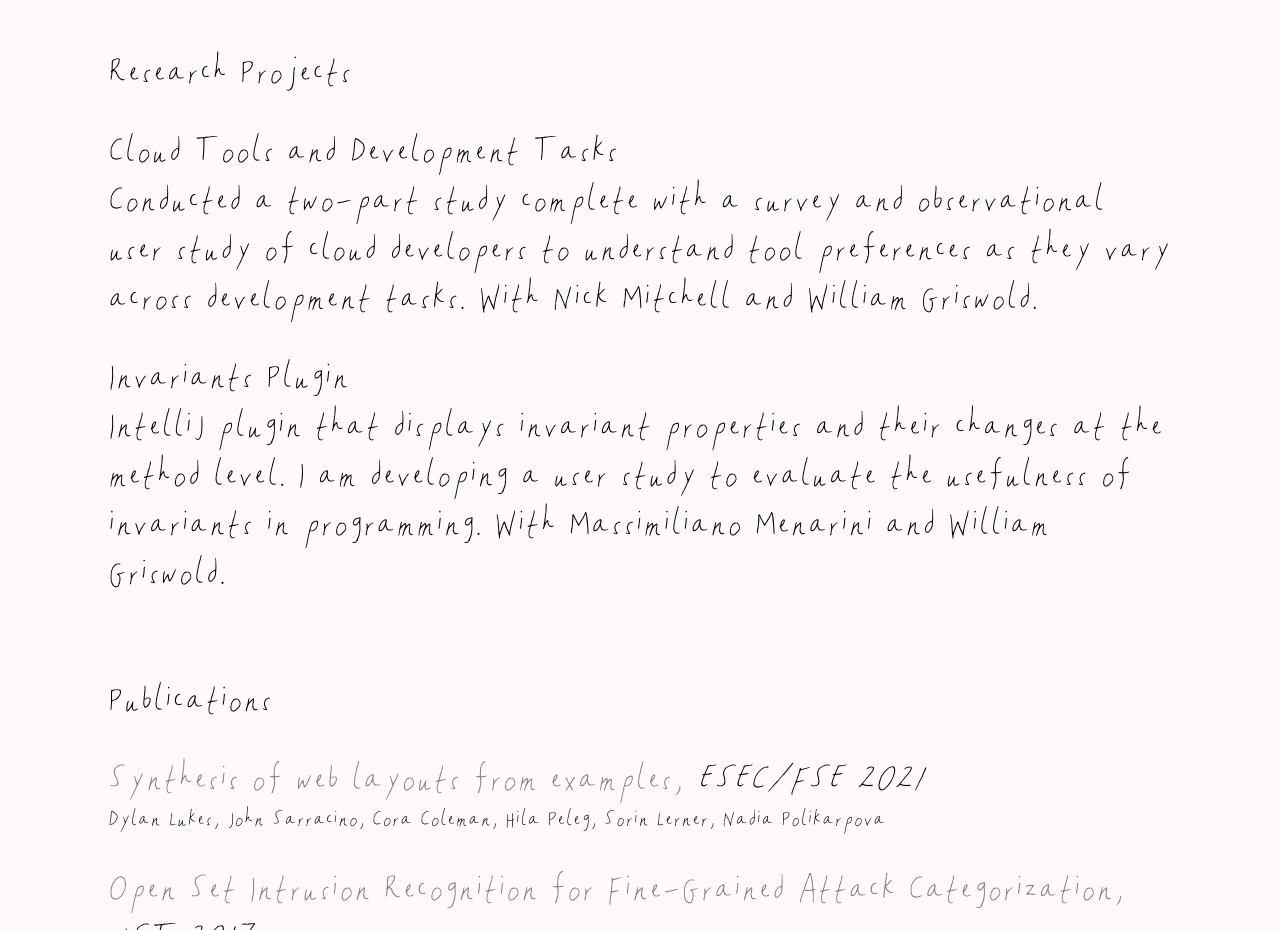
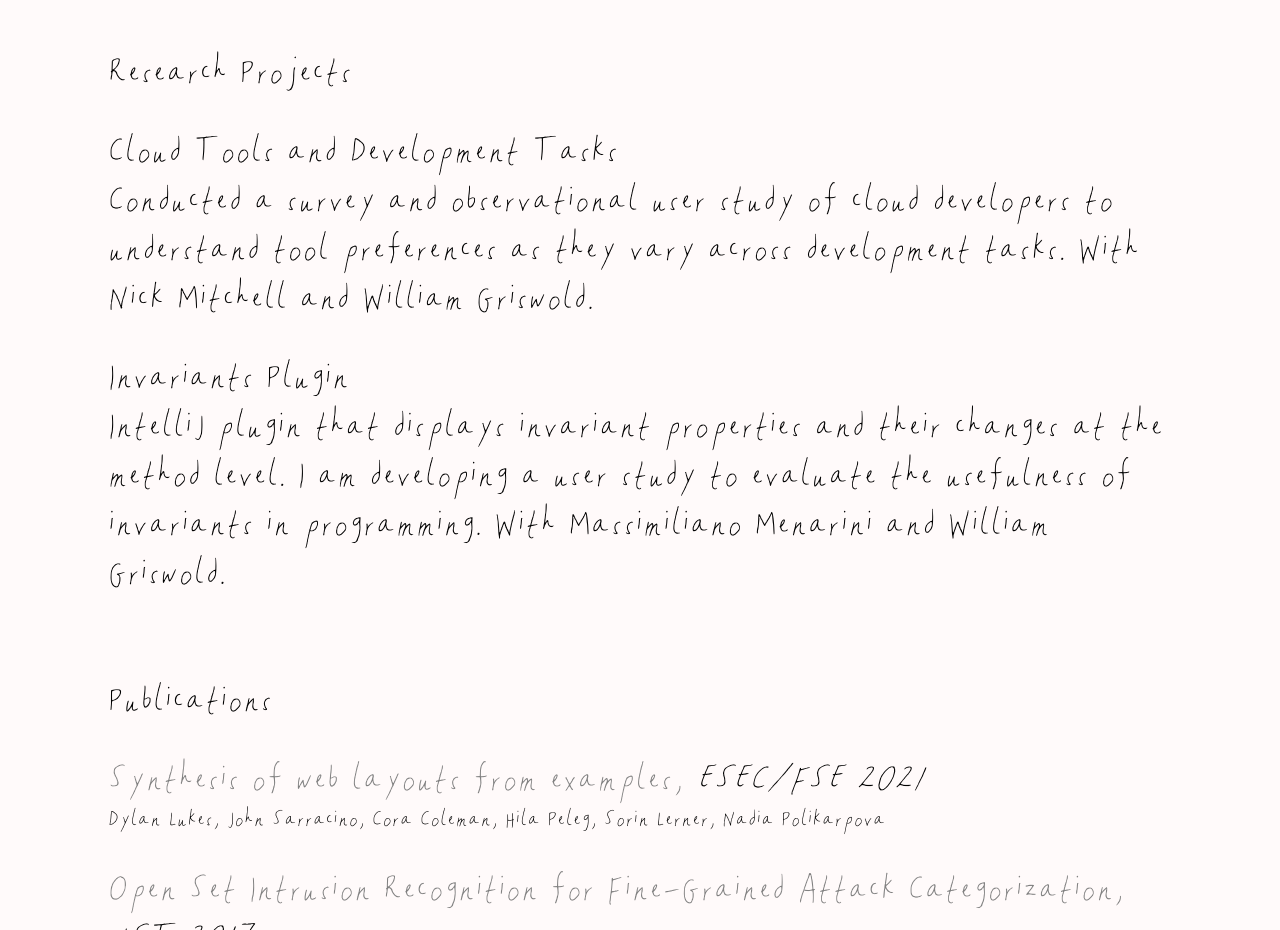
Before and after one commit to algebrot/algebrot.github.io, a website: page index.html in a window 1280 px wide. Shown: the part 960-1890 px from the top of the page. Drawn offline with Linux system fonts and the light colour scheme.

Commit message:
Update index.html

```diff
--- a/index.html
+++ b/index.html
@@ -33,7 +33,7 @@
       <p><font size="+8">Research Projects</font></p>
         <p><font size="+4">Cloud Tools and Development Tasks
         </br >
-        Conducted a two-part study complete with a survey and observational user study of cloud developers to understand tool preferences as they vary across development tasks. With Nick Mitchell and William Griswold.</font></p>
+        Conducted a survey and observational user study of cloud developers to understand tool preferences as they vary across development tasks. With Nick Mitchell and William Griswold.</font></p>
         <p><font size="+4">Invariants Plugin
         </br >
         IntelliJ plugin that displays invariant properties and their changes at the method level. I am developing a user study to evaluate the usefulness of invariants in programming. With Massimiliano Menarini and William Griswold.</font></p>
```
